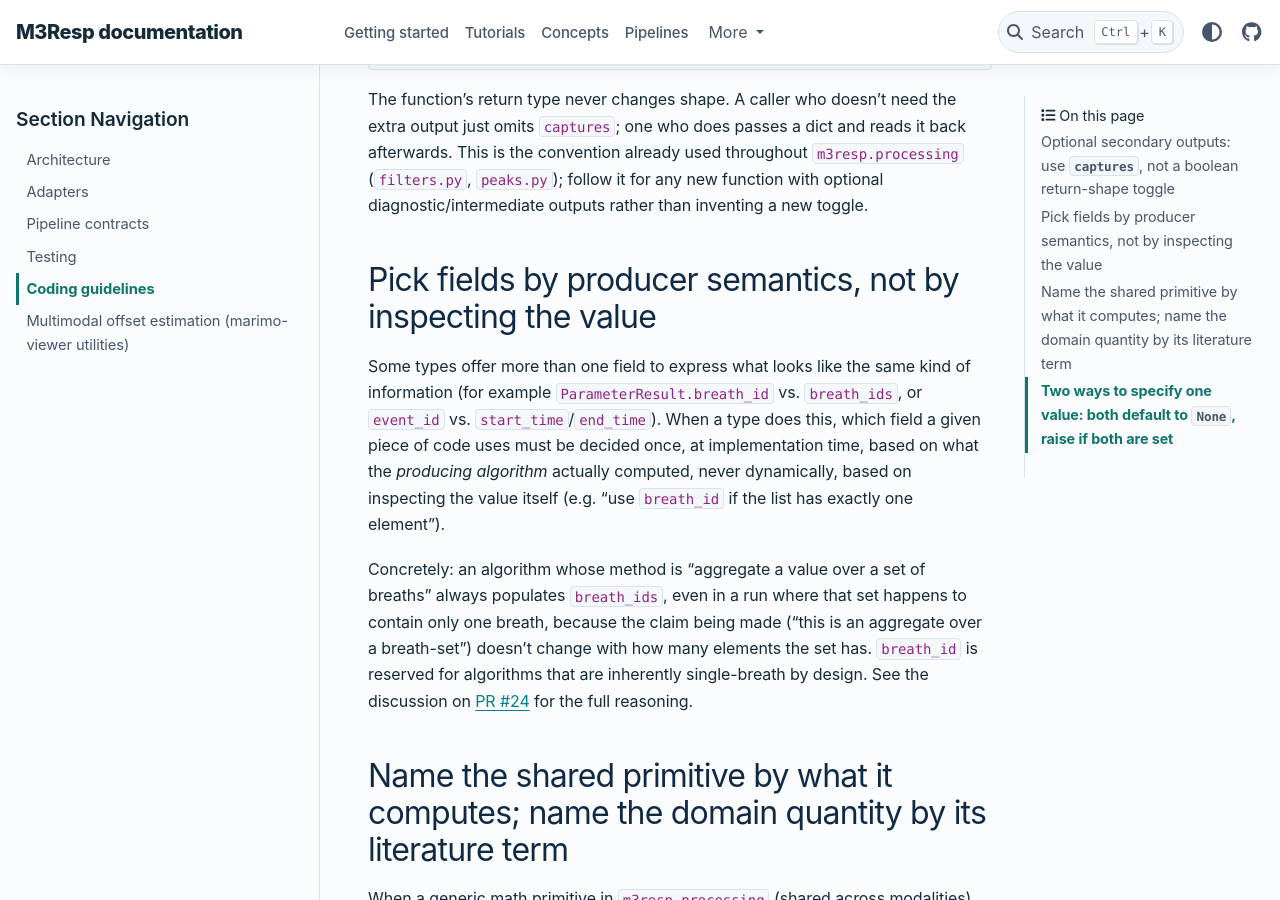
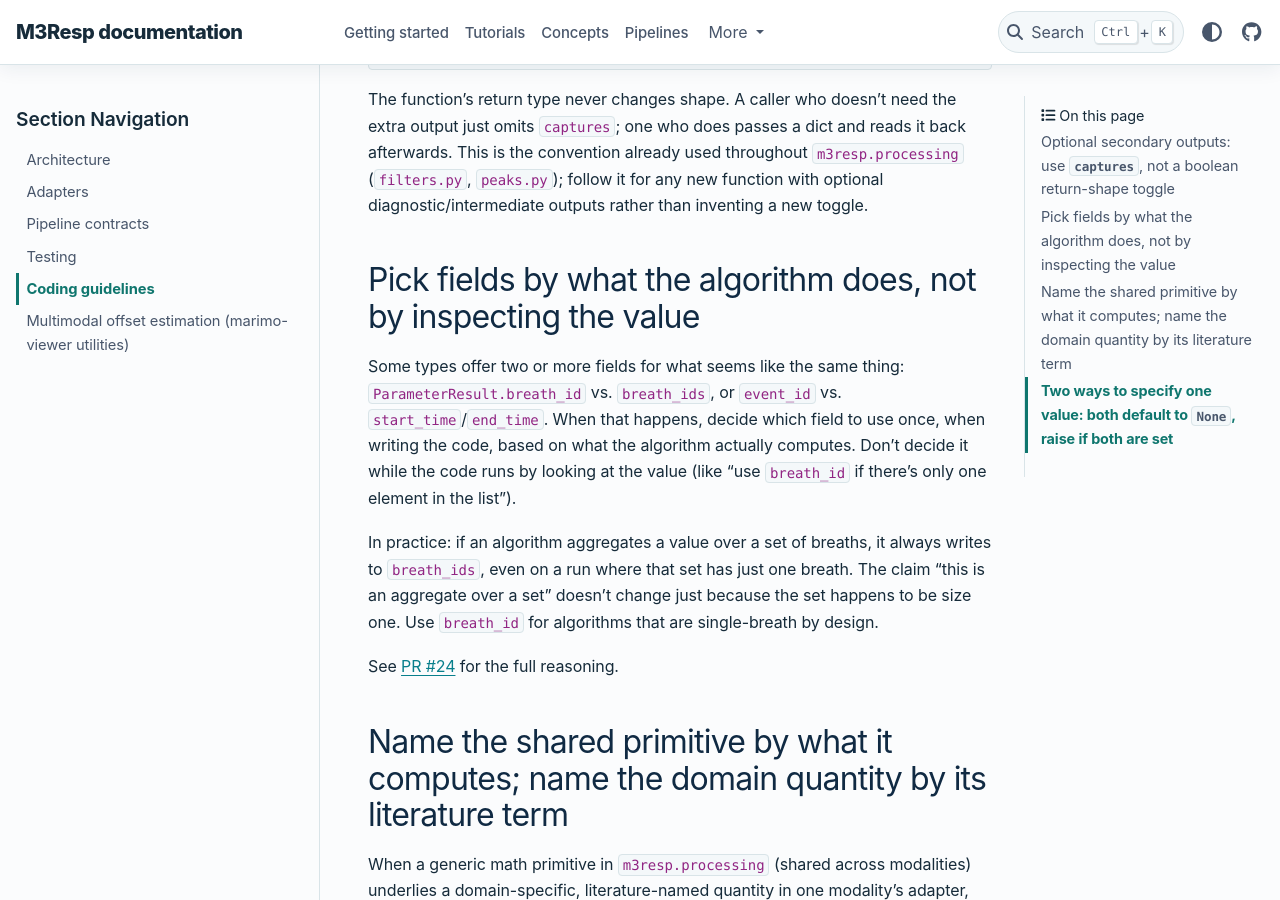
Before and after one commit to M3RESP/m3resp, a Sphinx documentation site: the page built from docs/developer/coding_guidelines.md, in a window 1280 px wide and 900 px high, scrolled down 890 px. Built offline with Sphinx 7.4.7 and the PyData theme 0.15.4, drawn with Linux system fonts in a browser that asks for light colours.

Commit message:
docs: update architecture and coding guidelines for clarity and consistency

```diff
--- a/docs/developer/coding_guidelines.md
+++ b/docs/developer/coding_guidelines.md
@@ -40,23 +40,23 @@ reads it back afterwards. This is the convention already used throughout
 function with optional diagnostic/intermediate outputs rather than
 inventing a new toggle.
 
-## Pick fields by producer semantics, not by inspecting the value
+## Pick fields by what the algorithm does, not by inspecting the value
 
-Some types offer more than one field to express what looks like the same
-kind of information (for example `ParameterResult.breath_id` vs.
-`breath_ids`, or `event_id` vs. `start_time`/`end_time`). When a type does
-this, which field a given piece of code uses must be decided once, at
-implementation time, based on what the *producing algorithm* actually
-computed, never dynamically, based on inspecting the value itself (e.g.
-"use `breath_id` if the list has exactly one element").
+Some types offer two or more fields for what seems like the same thing:
+`ParameterResult.breath_id` vs. `breath_ids`, or `event_id` vs.
+`start_time`/`end_time`. When that happens, decide which field to use once,
+when writing the code, based on what the algorithm actually computes. Don't
+decide it while the code runs by looking at the value (like "use
+`breath_id` if there's only one element in the list").
 
-Concretely: an algorithm whose method is "aggregate a value over a set of
-breaths" always populates `breath_ids`, even in a run where that set
-happens to contain only one breath, because the claim being made
-("this is an aggregate over a breath-set") doesn't change with how many
-elements the set has. `breath_id` is reserved for algorithms that are
-inherently single-breath by design. See the discussion on
-[PR #24](https://github.com/M3RESP/m3resp/pull/24) for the full reasoning.
+In practice: if an algorithm aggregates a value over a set of breaths, it
+always writes to `breath_ids`, even on a run where that set has just one
+breath. The claim "this is an aggregate over a set" doesn't change just
+because the set happens to be size one. Use `breath_id` for algorithms that
+are single-breath by design.
+
+See [PR #24](https://github.com/M3RESP/m3resp/pull/24) for the full
+reasoning.
 
 ## Name the shared primitive by what it computes; name the domain quantity by its literature term
 
```
Also changed, not shown: docs/developer/architecture.md (+1 -0 lines).
